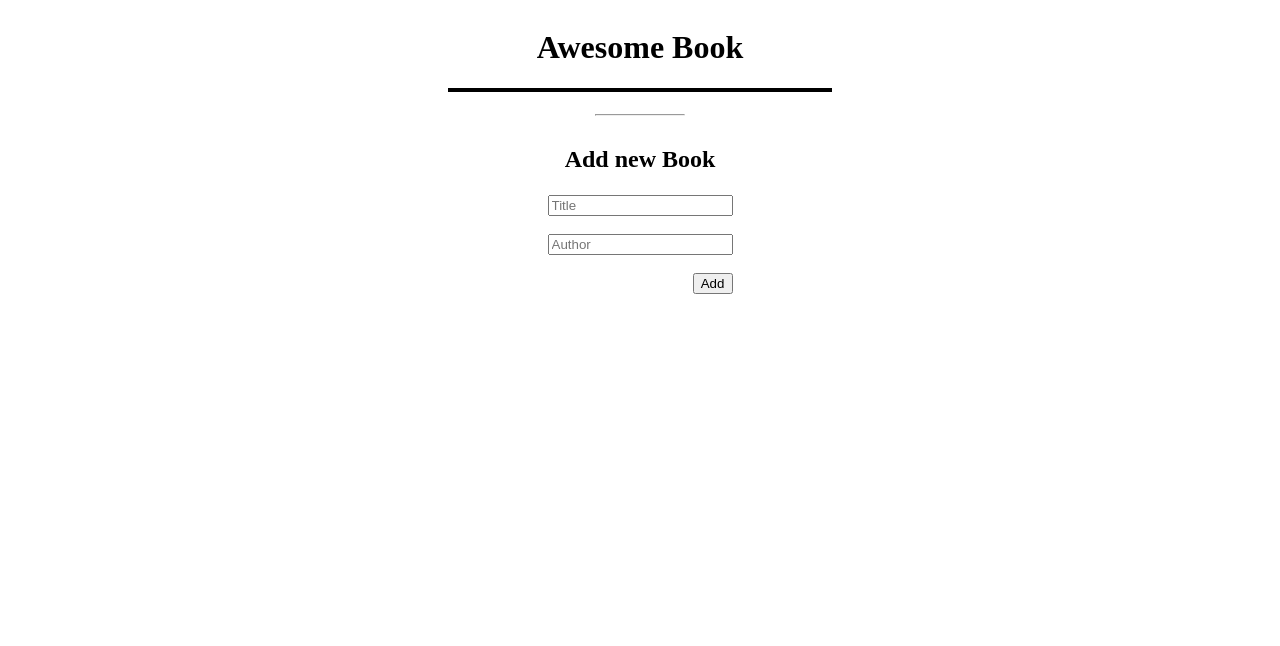
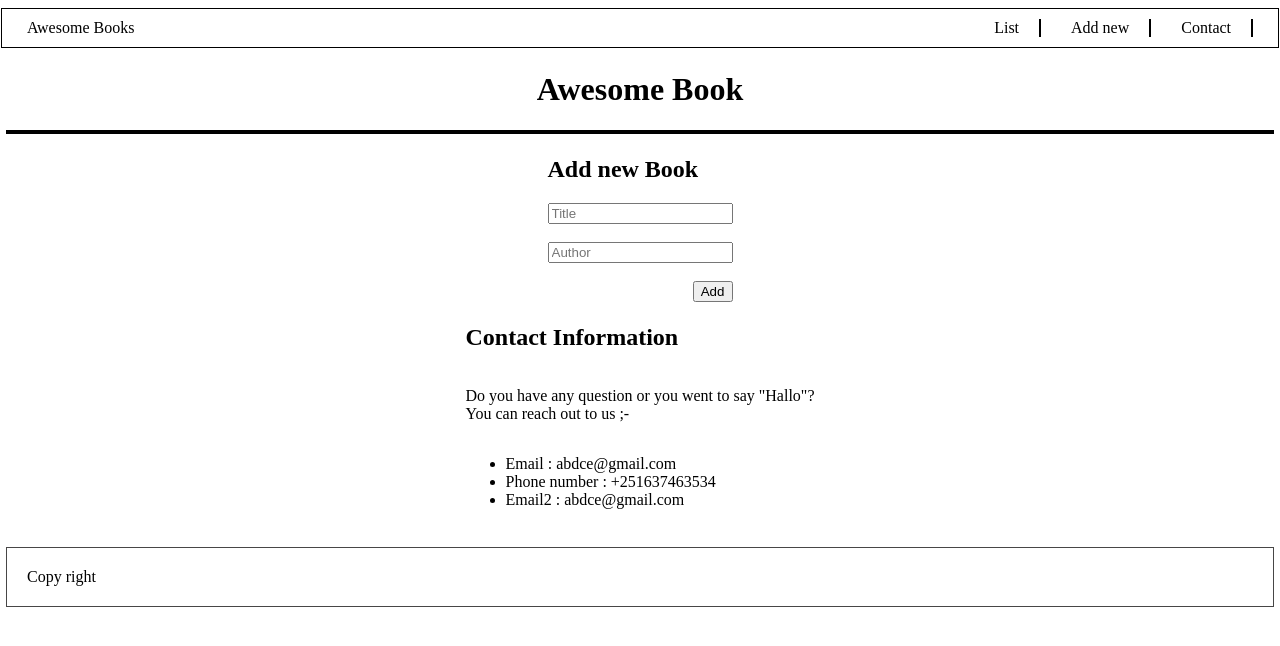
Before and after one commit to Yonasle/Awesome_Book, a website: page index.html in a window 1280 px wide. Drawn offline with Linux system fonts and the light colour scheme.

Commit message:
Update script file

```diff
--- a/index.html
+++ b/index.html
@@ -8,14 +8,21 @@
     <link rel="stylesheet" href="style.css">
   </head>
   <body>
+    <nav class="nav">
+      <span>Awesome Books</span>
+      <div>
+        <span class="list">List</span>
+        <span class="add-new">Add new</span>
+        <span class="contact-info">Contact</span>
+      </div>
+    </nav>
     <div class="book-list">
       <h1>Awesome Book</h1>
       <div class="container"></div>
     </div>
-
-    <hr>
-    <h2 class="add_new-book">Add new Book</h2>
-    <form class="form add-new-book" id="form">
+    <div class="add_new-book">
+      <h2 class="">Add new Book</h2>
+      <form class="form" id="form">
         <input type="text" name="title" placeholder="Title" class="title" /><br />
         <input
           type="text"
@@ -25,6 +32,20 @@
         /><br />
         <button class="add-btn" type="submit">Add</button>
       </form>
+    </div>
+    <div class="contact">
+      <h2>Contact Information</h2>
+      <p>Do you have any question or you went to say "Hallo"?<br>
+      You can reach out to us ;-</p>
+      <ul>
+        <li>Email : abdce@gmail.com</li>
+        <li>Phone number : +251637463534</li>
+        <li>Email2 : abdce@gmail.com</li>
+      </ul>
+    </div>
+    <div class="copy-right">
+      Copy right
+    </div>
     <script src="index.js"></script>
   </body>
 </html>
--- a/index.js
+++ b/index.js
@@ -69,3 +69,26 @@ function removeBook(i) {
 }
 // Call the displayBooks function on page load
 window.onload = displayBooks;
+
+// link features
+const list = document.querySelector('.book-list');
+const newbook = document.querySelector('.add-new-book');
+const contact = document.querySelector('.contact');
+const spanlist = document.querySelector('.list');
+const spanaddnew = document.querySelector('.add-new');
+const spancontact = document.querySelector('.contact-info');
+spanaddnew.addEventListener('click', () => {
+  list.className = 'non-display';
+  contact.className = 'non-display';
+  newbook.className = 'add_new-book';
+});
+spanlist.addEventListener('click', () => {
+  contact.className = 'non-display';
+  newbook.className = 'non-display';
+  list.className = 'book-list';
+});
+spancontact.addEventListener('click', () => {
+  newbook.classList.replace('add_new-book', 'non-display');
+  list.classList.replace('book-list', 'non-display');
+  contact.classList.replace('non-display', 'contact');
+});
--- a/style.css
+++ b/style.css
@@ -3,6 +3,29 @@ body {
   flex-direction: column;
   align-items: center;
   gap: 2px;
+}
+
+.nav {
+  padding: 10px 25px;
+  width: 97%;
+  display: flex;
+  flex-direction: row;
+  justify-content: space-between;
+  border: 1px #000 solid;
+  gap: 10px;
+}
+
+.nav div {
+  display: flex;
+  flex-direction: row;
+  gap: 10px;
+}
+
+.nav div span {
+  cursor: pointer;
+  padding: 0 20px;
+  border-right: 2px solid #000;
+  text-decoration: none;
 }
 
 hr {
@@ -14,7 +37,7 @@ hr {
   display: flex;
   flex-direction: column;
   align-items: center;
-  width: 30%;
+  width: 100%;
 }
 
 .book-list .container {
@@ -39,7 +62,9 @@ hr {
   gap: 10px;
 }
 
-.book-list .book-item button {
+.add_new-book {
+  display: flex;
+  flex-direction: column;
 }
 
 .form {
@@ -51,3 +76,19 @@ hr {
   width: 40px;
   align-self: flex-end;
 }
+
+.contact {
+  display: flex;
+  flex-direction: column;
+}
+
+.copy-right {
+  margin-top: 20px;
+  width: 97%;
+  border: 1px solid #474646;
+  padding: 20px;
+}
+
+.non-display {
+  display: none;
+}
```
Lines whose indentation alone changed are shown as unchanged.
